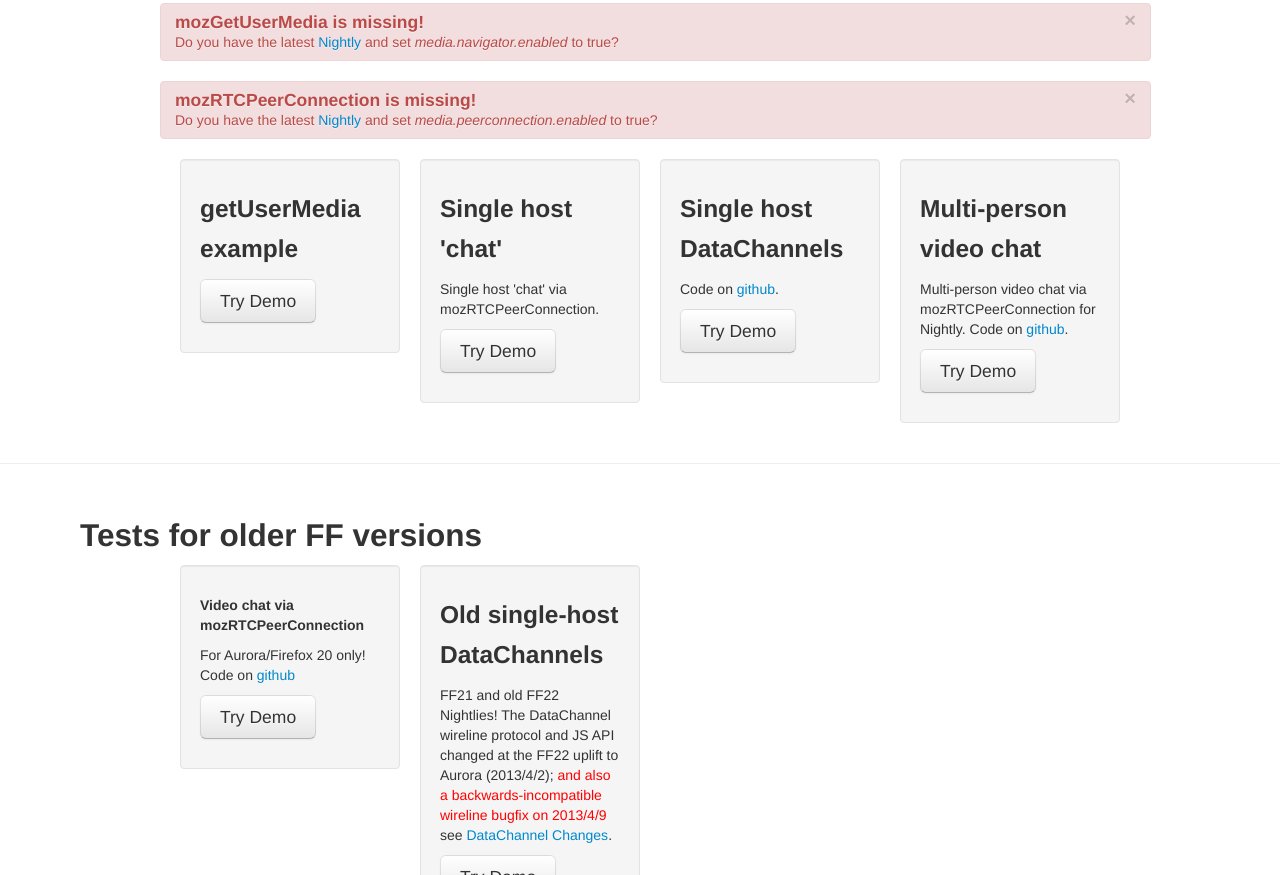
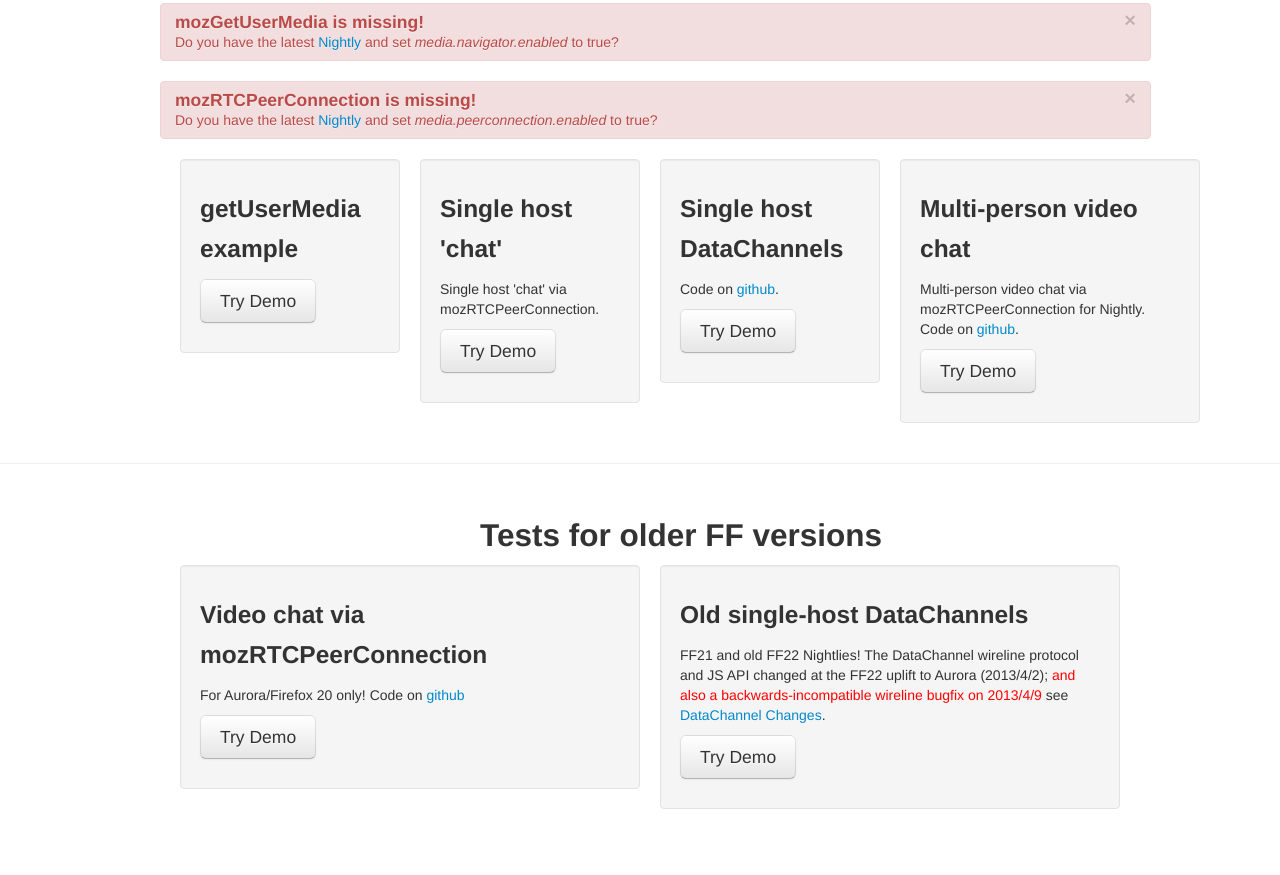
Before and after one commit to anantn/webrtc-landing, a plain HTML site: page index.html in a window 1280 px wide. Shown: the part 257-1132 px from the top of the page. After the commit the page ends 1086 px from the top, so only its background shows below. Drawn offline with Linux system fonts and the light colour scheme.

Commit message:
Some formatting changes

```diff
--- a/index.html
+++ b/index.html
@@ -2,11 +2,11 @@
 <html>
   <head>
     <meta charset="utf-8"/>
-    <meta http-equiv="expires" content="0/> <!-- force check if the page changed -->
+    <meta http-equiv="expires" content="0"/>
     <script src="detect.js"></script>
     <script src="jquery.js"></script>
     <script src="bootstrap.js"></script>
-    <link rel="stylesheet" href="bootstrap.css" />
+    <link rel="stylesheet" href="bootstrap.css"/>
     <title>WebRTC Test Landing Page</title>
   </head>
   <body>
@@ -65,7 +65,7 @@
       </div>
       </div>
 
-			<div class="span3">
+      <div class="span4">
       <div class="well">
         <h3>Multi-person video chat</h3>
         <p>Multi-person video chat via mozRTCPeerConnection for Nightly. Code on <a href="http://github.com/anantn/gupshup.git">github</a>.</p>
@@ -77,22 +77,22 @@
   <hr>
   <br>
 
-	<div class="row offset1">
+  <div class="row offset6">
     <h2>Tests for older FF versions</h2>
   </div>
 
 
   <div class="row offset2">
 
-			<div class="span3">
+      <div class="span6">
       <div class="well">
-				<h5>Video chat via mozRTCPeerConnection</h5>
+        <h3>Video chat via mozRTCPeerConnection</h3>
         <p>For Aurora/Firefox 20 only! Code on <a href="https://github.com/anantn/gupshup.git">github</a></p>
         <p><a class="btn btn-large" href="http://gupshup.herokuapp.com/">Try Demo</a></p>
       </div>
       </div>
 
-			<div class="span3">
+      <div class="span6">
       <div class="well">
         <h3>Old single-host DataChannels</h3>
         <p>FF21 and old FF22 Nightlies! The DataChannel wireline protocol and JS API changed at the FF22 uplift to Aurora (2013/4/2); <font style="color:red">and also a backwards-incompatible wireline bugfix on 2013/4/9</font> see <a href="DataChannel_changes.html">DataChannel Changes</a>.</p>
```
Lines whose indentation alone changed are shown as unchanged.
